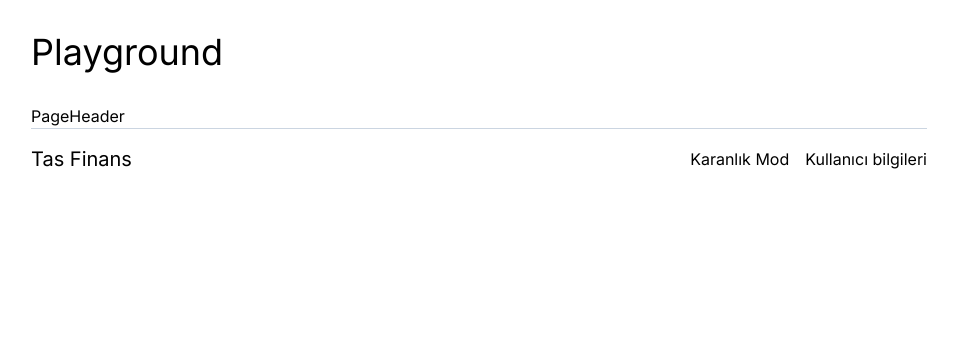
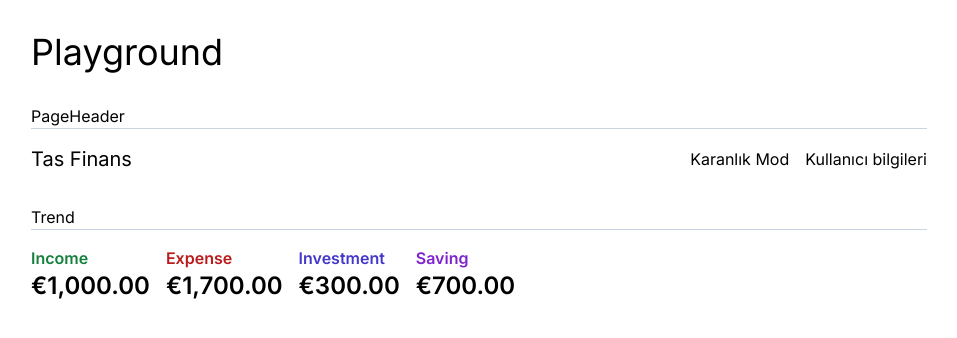
Before and after one commit to tascagdas/Tas-Finans, a Next.js app: page /playground in a window 1280 px wide. Shown: the top 338 px of the page, without its empty margins (161-1118 px from the left). Built offline with nearby package versions, Linux system fonts and the light colour scheme.

Commit message:
Trend komponenti eklendi

```diff
--- /dev/null
+++ b/app/dashboard/layout.js
@@ -0,0 +1,14 @@
+import PageHeader from '@/components/page-header'
+import React from 'react'
+
+const Layout = ({children}) => {
+  return (
+      <>
+          <PageHeader className={"my-8"} />
+          <main>{children}</main>
+          <footer>Footer</footer>
+    </>
+  )
+}
+
+export default Layout
--- /dev/null
+++ b/app/dashboard/page.js
@@ -0,0 +1,9 @@
+const Page = () => {
+  return (
+      <>
+          Hello from dashboard
+      </>
+  )
+}
+
+export default Page
--- a/app/playground/page.js
+++ b/app/playground/page.js
@@ -1,4 +1,5 @@
 import PageHeader from '@/components/page-header'
+import Trend from '@/components/trend'
 
 
 const Page = () => {
@@ -8,11 +9,23 @@ const Page = () => {
               Playground
           </h1>
 
+          <div>
+              <h2>PageHeader</h2>
+              <hr className='mb-4 border-slate-300 dark:border-slate-700' />
               <div>
-                  <h2>PageHeader</h2>
-                  <hr className='mb-4 border-slate-300 dark:border-slate-700' />
-                  <div><PageHeader></PageHeader></div>
+                  <PageHeader/>
               </div>
+          </div>
+          <div>
+              <h2>Trend</h2>
+              <hr className='mb-4 border-slate-300 dark:border-slate-700' />
+              <div className='flex space-x-4'>
+                  <Trend type="Income" amount={1000} />
+                  <Trend type="Expense" amount={1700} />
+                  <Trend type="Investment" amount={300} />
+                  <Trend type="Saving" amount={700} />
+              </div>
+          </div>
     </main>
   )
 }
--- a/components/page-header.js
+++ b/components/page-header.js
@@ -1,9 +1,9 @@
 import Link from 'next/link'
 
 
-const PageHeader = () => {
+const PageHeader = ({className}) => {
   return (
-      <header className='flex justify-between items-center '>
+      <header className={`flex justify-between items-center ${className}`} >
           <Link href={"/dashboard"} className='text-xl hover:underline underline-offset-8 decoration-2'>Tas Finans</Link>
           <div className='flex items-center space-x-4'>
               <div>Karanlık Mod</div>
--- /dev/null
+++ b/components/trend.js
@@ -0,0 +1,34 @@
+import React from 'react'
+
+const Trend = ({ type, amount, prevAmount }) => {
+    const colorClasses = {
+        'Income': 'text-green-700 dark:text-green-300',
+        'Expense': 'text-red-700 dark:text-red-300',
+        'Investment': 'text-indigo-700 dark:text-indigo-300',
+        'Saving': 'text-purple-700 dark:text-purple-300',
+    }
+
+    const calcPercentageChange = (amount, prevAmount) => {
+        if (prevAmount == 0) {
+            return 0
+        }
+        return ((amount - prevAmount) / prevAmount) * 100
+    }
+
+    const formatCurrency = (amount) =>
+        new Intl.NumberFormat('en-US', { style: 'currency', currency: 'EUR' }).format(amount)
+    return (
+        <>
+            <div>
+                <div className={`font-semibold ${colorClasses[type]}`}>
+                    {type}
+                </div>
+                <div className='text-2xl font-semibold text-black dark:text-white mb-2'>
+                    {amount ? formatCurrency(amount) : formatCurrency(0)}
+                </div>
+            </div>
+        </>
+    )
+}
+
+export default Trend
```
